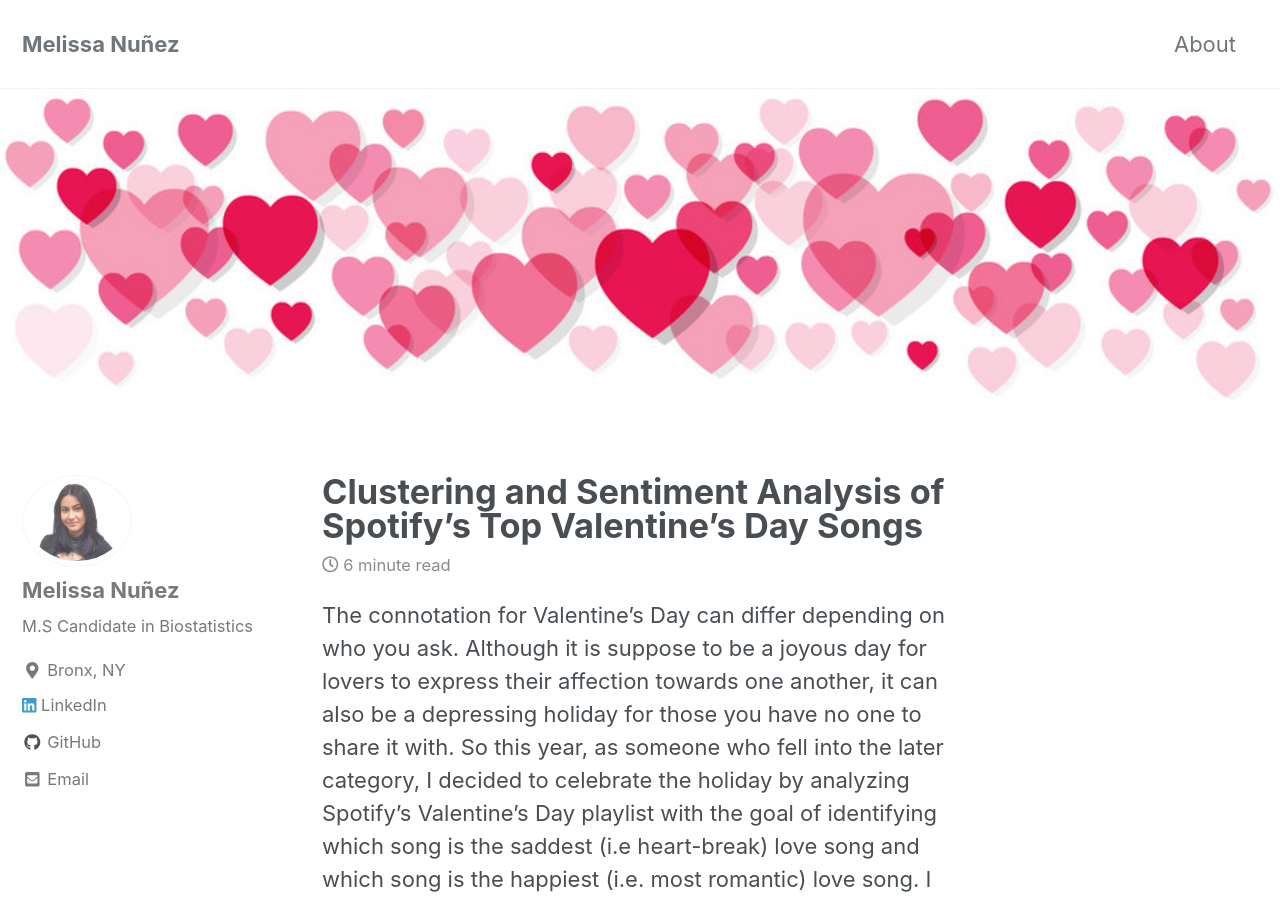
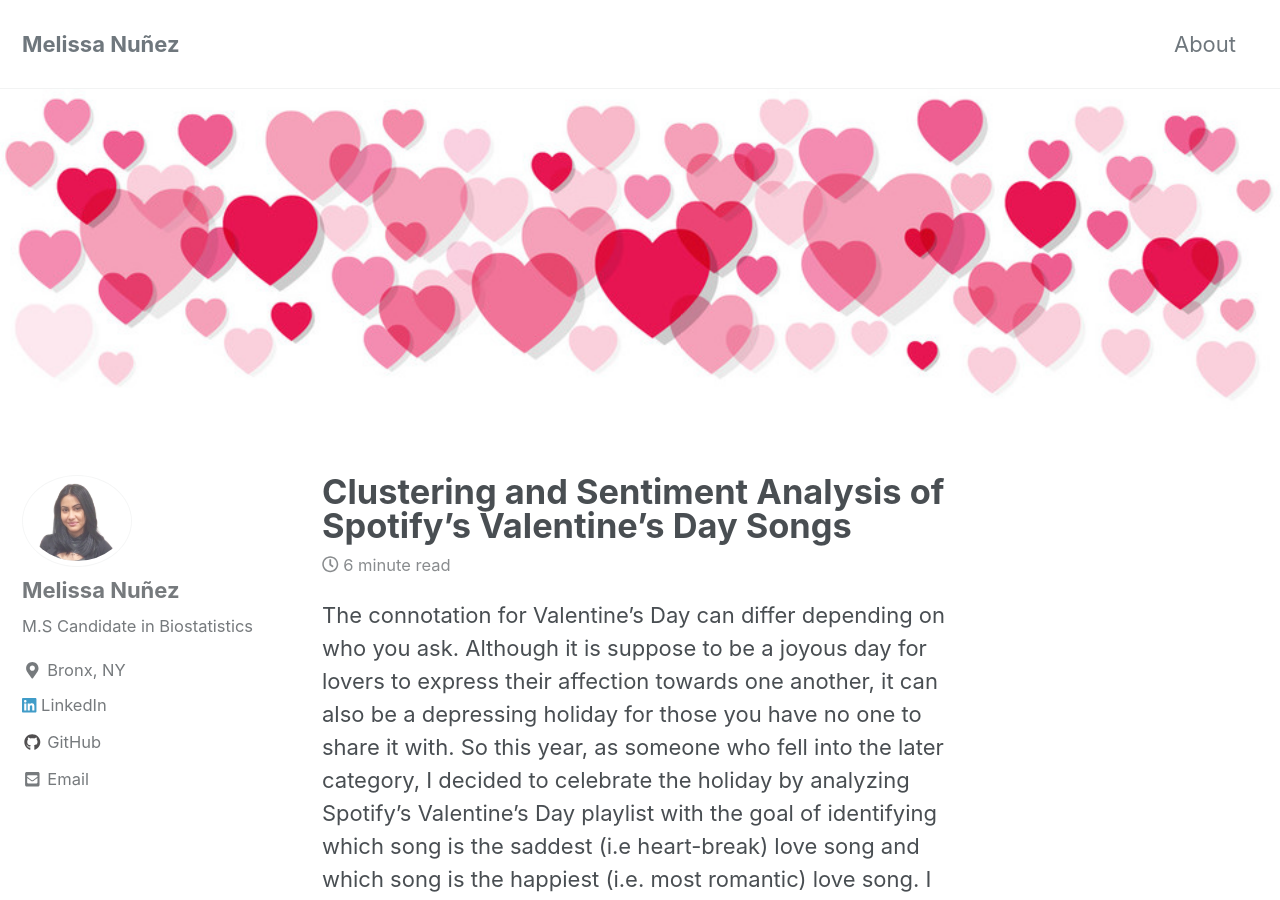
Before and after one commit to melissa-nunez/melissa-nunez.github.io, a Jekyll site: the page built from _posts/2019-02-13-valentine.md, in a window 1280 px wide and 900 px high. Built offline with Jekyll 4.4.1, drawn with Linux system fonts in a browser that asks for light colours; cached includes are drawn as plain includes; some of the changed text lies outside the part shown.

Commit message:
CHANGELOG.md

```diff
--- a/_posts/2019-02-13-valentine.md
+++ b/_posts/2019-02-13-valentine.md
@@ -1,5 +1,5 @@
 ---
-title: "Clustering and Sentiment Analysis of Spotify's Top Valentine's Day Songs"
+title: "Clustering and Sentiment Analysis of Spotify's Valentine's Day Songs"
 date: 2019-02-13
 tags: [unsupervised learning, k-means, clustering, R, sentiment, NLP]
 excerpt: "Clustering Spotify's Valentine's Day playlist followed by sentiment analysis"
```
Also changed, not shown: other parts of _posts/2019-02-13-valentine.md (+2 -0 lines).
